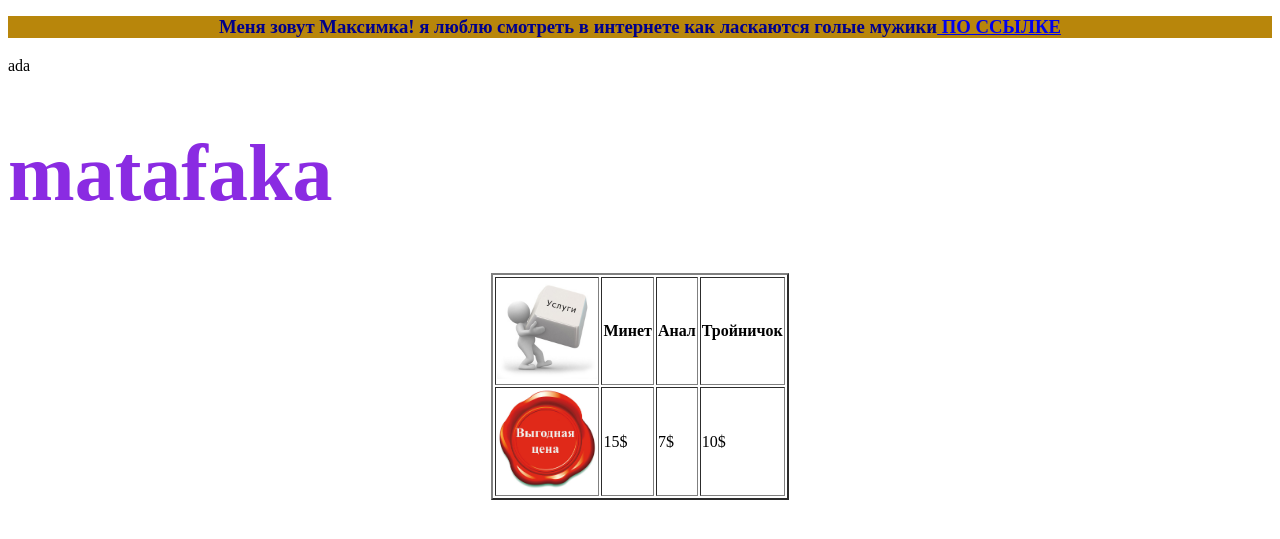
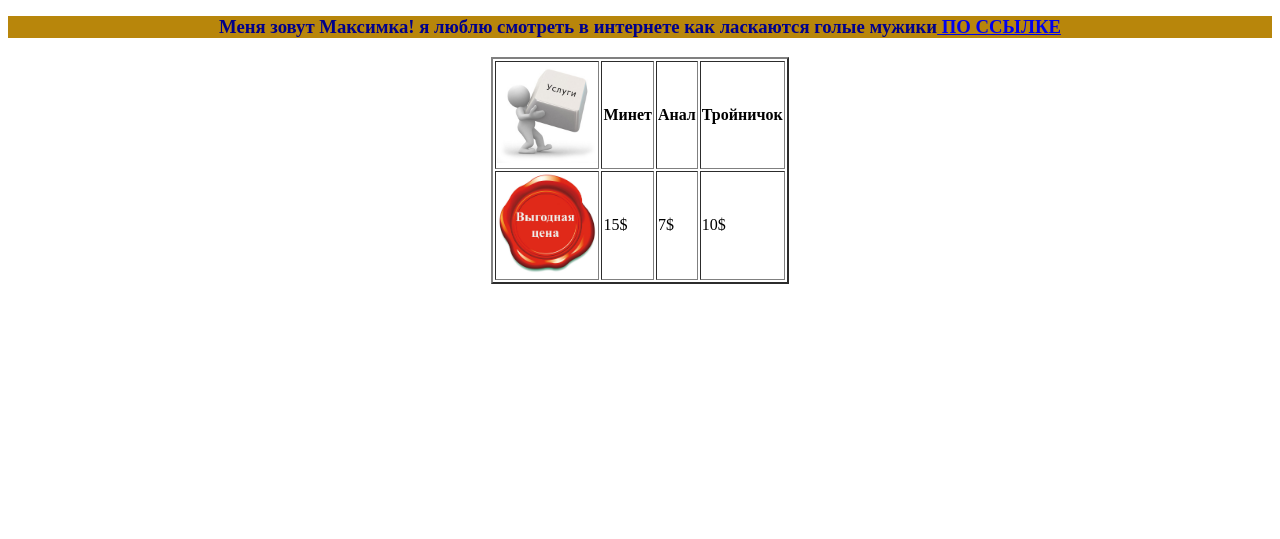
Before and after one commit to itsbelarusky/codrep, a plain HTML site: page index.html in a window 1280 px wide. Shown: the part 219-758 px from the top of the page. Drawn offline with Linux system fonts and the light colour scheme.

Commit message:
project clean

```diff
--- a/index.html
+++ b/index.html
@@ -39,8 +39,6 @@
                     <td>15$</td>
                     <td>7$</td>
                     <td>10$</td>
-                    <p>ada</p>
-                    <h1>matafaka</h1>
                 </tr>
             </tbody>
         </table>
```
